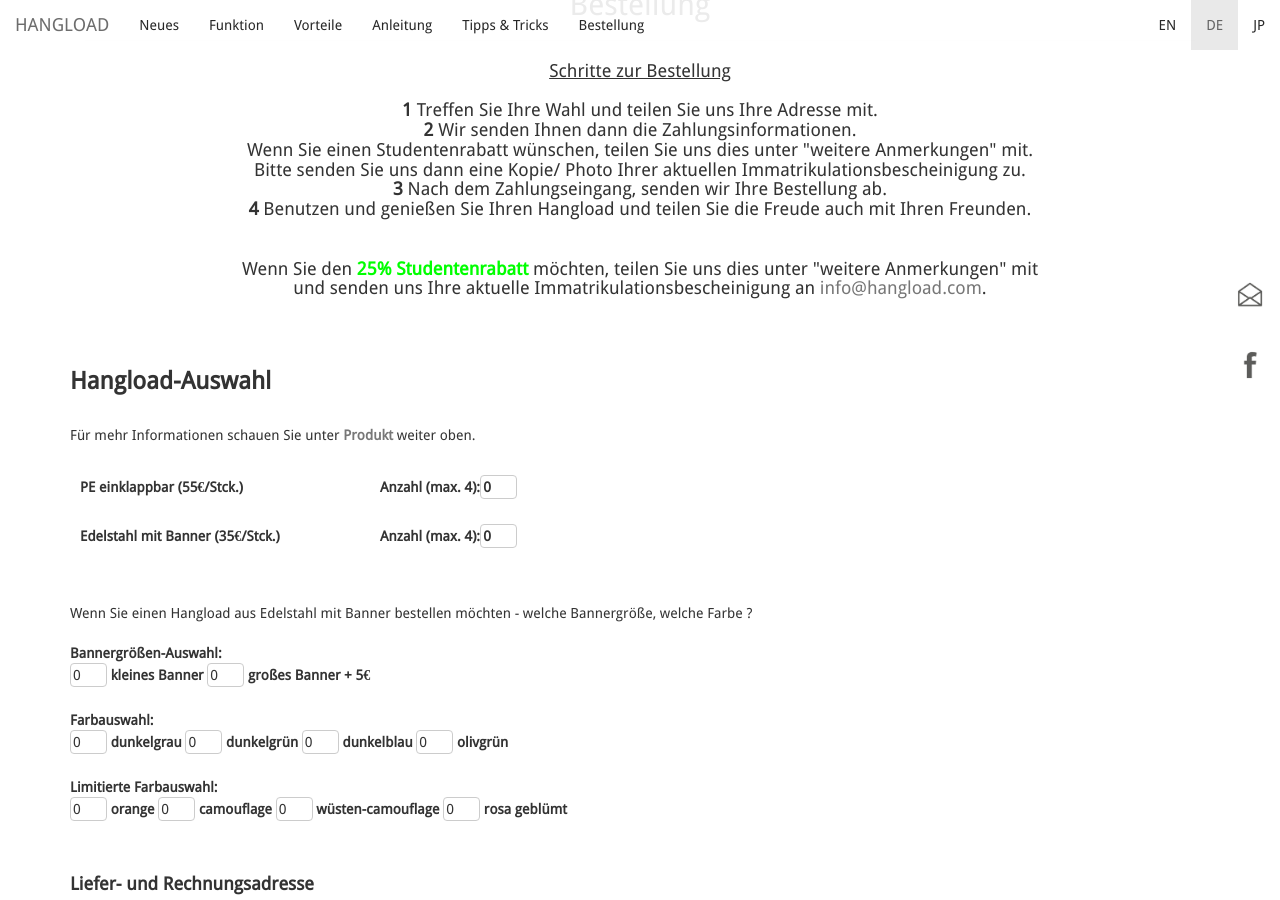
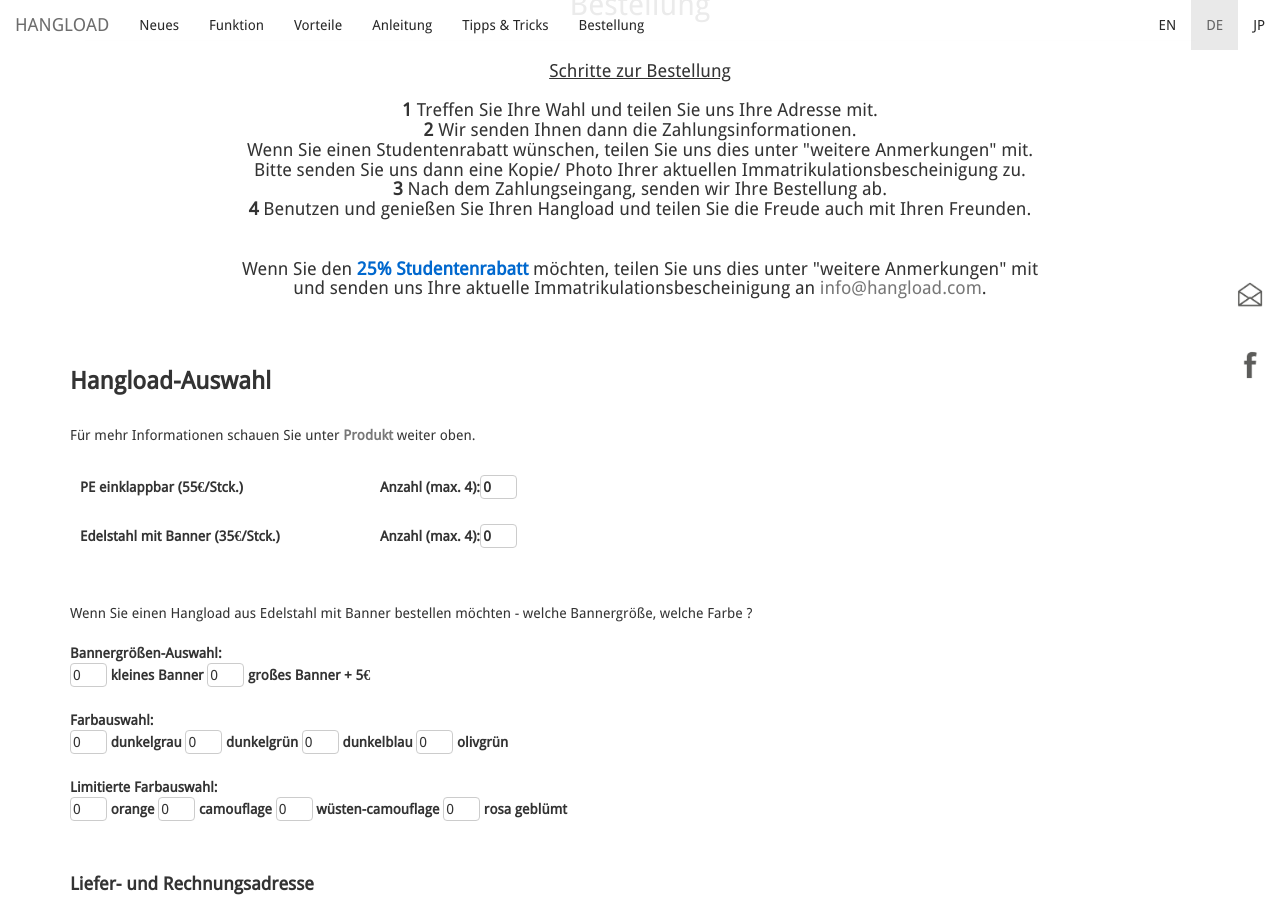
Before and after one commit to bodokaiser/hangload.com, a Jekyll site: the page built from de/webshop/index.html, in a window 1280 px wide and 900 px high, scrolled down 2502 px. Built offline with Jekyll 4.4.1, drawn with Linux system fonts in a browser that asks for light colours; nearby versions of some CDN libraries; library files that are not in the unit come from our copies; Markdown is read by kramdown in place of the engine named in the settings.

Commit message:
Update index.html

```diff
--- a/de/webshop/index.html
+++ b/de/webshop/index.html
@@ -281,7 +281,7 @@
 <strong>4</strong> Benutzen und genießen Sie Ihren Hangload und teilen Sie die Freude auch mit Ihren Freunden.  <br>
 <br>
 <br>
-Wenn Sie den <strong> <font color=”#00FF00”> 25% Studentenrabatt </font> </strong>  möchten, teilen Sie uns dies unter "weitere Anmerkungen" mit <br>
+Wenn Sie den <strong> <font color=”#168DCE”> 25% Studentenrabatt </font> </strong>  möchten, teilen Sie uns dies unter "weitere Anmerkungen" mit <br>
 und senden uns Ihre aktuelle Immatrikulationsbescheinigung an <a href="mailto:info@hangload.com">info@hangload.com</a>.
 </h4>
 <!--<form name="Bestellung" method="post" action="www.hangload.com/de/webshop/bestellung.php">-->
```
